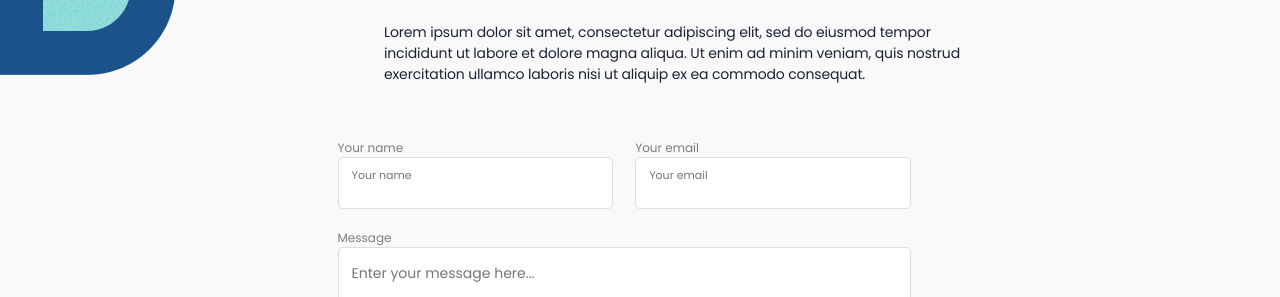
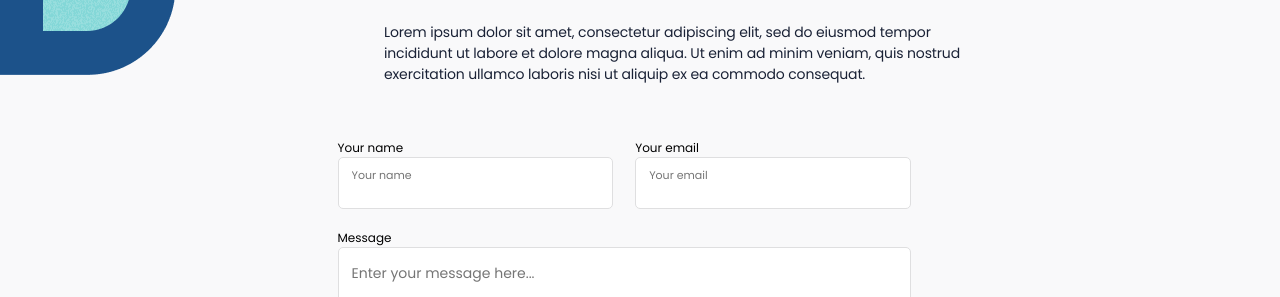
Before and after one commit to rivasbolinga/Portfolio, a website: page index.html in a window 1280 px wide. Shown: the part 3700-3997 px from the top of the page. Drawn offline with nearby package versions, Linux system fonts and the light colour scheme.

Commit message:
Change label color for contrast

```diff
--- a/style.css
+++ b/style.css
@@ -926,7 +926,7 @@
     font-style: normal;
     font-size: 12px;
     line-height: 18px;
-    color: #7d7c84;
+    color: black;
   }
 
   .btn-submit {
```
